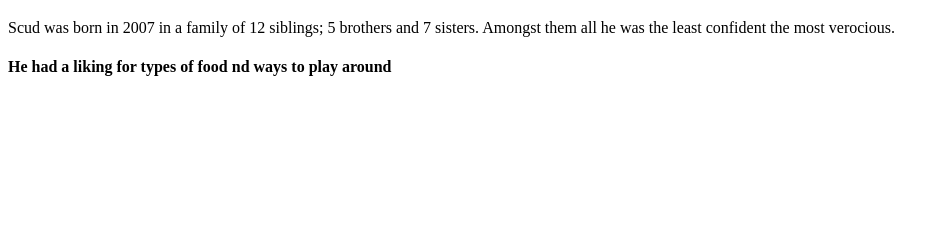
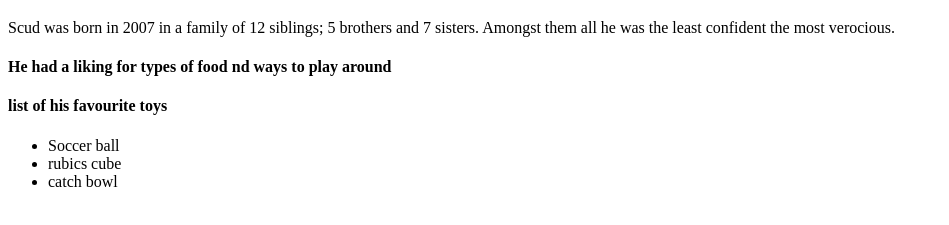
Before and after one commit to koyo-jakanees/codePrac, a plain HTML site: page pages/scudPage.html in a window 1280 px wide. Shown: the part 61-286 px from the top of the page, without its empty margins (0-949 px from the left). Drawn offline with Linux system fonts and the light colour scheme.

Commit message:
added unorderd list

```diff
--- a/pages/scudPage.html
+++ b/pages/scudPage.html
@@ -17,7 +17,12 @@
         Amongst them all he was the least confident the most verocious.
     </p>
     <h4>He had a liking for types of food nd ways to play around </h4>
-
+    <h4>list of his favourite toys</h4>
+    <ul>
+        <li>Soccer ball</li>
+        <li>rubics cube</li>
+        <li>catch bowl</li>
+    </ul>
 
 </body>
 </html>
```
